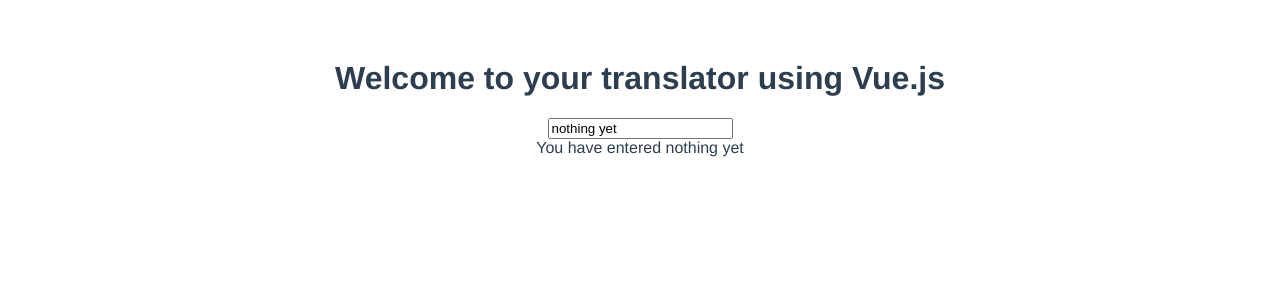
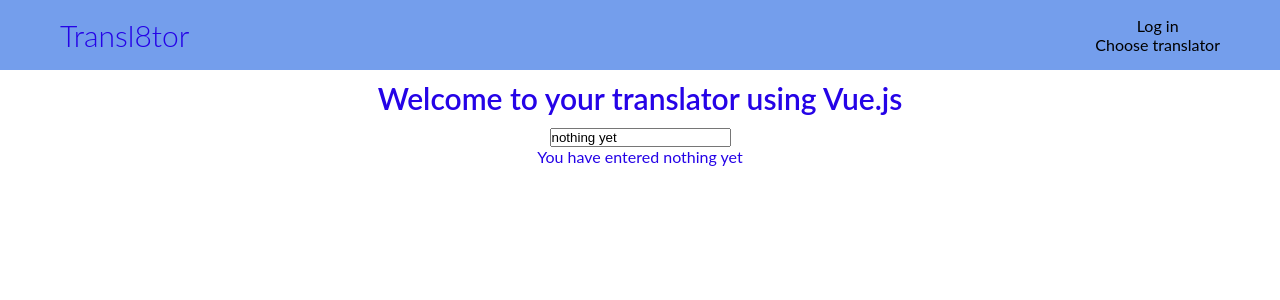
Before and after one commit to kimnewzealand/vue-hello-world, a Vue app: page / in a window 1280 px wide. Shown: the top 300 px of the page. Built offline with nearby package versions, Linux system fonts and the light colour scheme.

Commit message:
Add nav bar with flex

```diff
--- a/public/styles.css
+++ b/public/styles.css
@@ -1,8 +1,86 @@
 #app {
-    font-family: Avenir, Helvetica, Arial, sans-serif;
-    -webkit-font-smoothing: antialiased;
-    -moz-osx-font-smoothing: grayscale;
-    text-align: center;
-    color: #2c3e50;
-    margin-top: 60px;
+  font-family: "lato", sans-serif;
   }
+
+  /* Override default style and set padding and margin to nothing */
+
+* {
+  box-sizing: border-box;
+  padding: 0;
+  margin: 0
+}
+
+/* Blue text throughout */
+
+body {
+  color: rgb(37, 3, 231);
+  text-align: center;
+}
+
+/* Make all link text black with no text decoration */
+a {
+  color: black;
+  text-decoration: none;
+}
+
+h1 {
+  font-size: 30px;
+  font-weight: 600;
+  margin: 10px 0;
+  line-height: 1.2;
+}
+
+
+h2 {
+  font-size: 25px;
+  font-weight: 300;
+  margin: 10px 0;
+  line-height: 1.2;
+}
+
+p {
+  font-size: 30px;
+  margin: 10px 0;
+}
+
+/* All images must not be larger than parent container */
+img {
+  width: 100%;
+}
+
+/* No styling on list items */
+li {
+  list-style-type: none;
+}
+
+/* Centers it, sets a maximum width and makes sure elements can flow past it*/
+
+.container {
+  margin: 0 auto;
+  max-width: 1200px;
+  overflow: visible;
+}
+
+/* Sets background color, height and padding on either side*/
+
+.navbar {
+  background-color: rgb(116, 158, 236);
+  height: 70px;
+  padding: 0 60px;
+}
+
+/* Target h1 in navbar and set font size, reduces font-weight, adds margin and line height */
+
+.navbar h1 {
+  font-size: 30px;
+  font-weight: 300;
+  margin: 10px 0;
+  line-height: 1.2;
+}
+
+.navbar .flex {
+  display: flex;
+  justify-content: space-between;
+  align-items: center;
+  height: 100%;
+}
--- a/src/App.vue
+++ b/src/App.vue
@@ -1,16 +1,19 @@
 <template>
   <div id="app">
-    <translate-form />
+    <NavBar />
+    <TranslateForm />
   </div>
 </template>
 
 <script>
-import TranslateForm from './components/TranslateForm.vue';
+import TranslateForm from './components/TranslateForm.vue'
+import NavBar from './components/NavBar'
 
 export default {
   name: 'App',
   components: {
-    TranslateForm
+    TranslateForm,
+    NavBar
   }
 }
 </script>
--- /dev/null
+++ b/src/components/NavBar.vue
@@ -0,0 +1,17 @@
+<template>
+
+ <div class="navbar">
+        <div class="container flex">
+          <h1 class="logo">Transl8tor</h1>
+            <nav>
+              <ul>
+                <li class="nav"><a class="outline" href="">Log in</a></li>
+                <li class="nav"><a href="" class="outline">Choose translator</a></li>
+              </ul>
+            </nav>
+        </div>
+      </div>
+</template>
+<script>
+
+</script>
```
Also changed, not shown: 1 other file (tests, documents, lock files or other folders).
